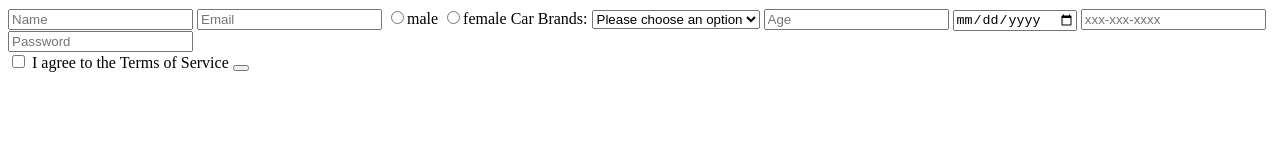
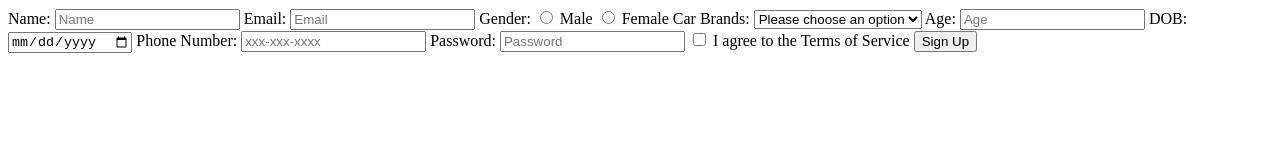
Before and after one commit to acciojob/signup-form-car-fatima2k18, a website: page main.html in a window 1280 px wide. Drawn offline with Linux system fonts and the light colour scheme.

Commit message:
created a submission

```diff
--- a/main.html
+++ b/main.html
@@ -1,45 +1,52 @@
 <!DOCTYPE html>
-
 <html>
-
 <head>
 	<link rel="stylesheet" href="styles.css">
 </head>
+<body>
+	<form method="post">
+		<label for="name">Name:</label>
+		<input type="text" placeholder="Name" id="name" required>
 
-<body>
-	<!-- the entire body must be written by student -->
-	<form method="post">
-		<input type="text" placeholder="Name" id="name" required>
-		<input type="email" placeholder="Email" id="e-mail" required>
+		<label for="email">Email:</label>
+		<input type="email" placeholder="Email" id="email" required>
+
+		<label>Gender:</label>
 		<label>
-		<input type="radio" name="gender"  value="gender_m">male
+			<input type="radio" name="gender" value="gender_m" required> Male
 		</label>
 		<label>
-		<input type="radio" name="gender"  value="gender_f">female
-			</label>
-		<label for="cars">Car Brands: </label>
-		<select id="cars"  required>
+			<input type="radio" name="gender" value="gender_f" required> Female
+		</label>
+
+		<label for="cars">Car Brands:</label>
+		<select id="cars" name="carBrand" required>
 			<option value="" disabled selected>Please choose an option</option>
-			<option value="option1" >Maruti </option>
+			<option value="option1">Maruti</option>
 			<option value="option2">Bolero</option>
 			<option value="option3">Sadan</option>
 			<option value="option4">Scorpio</option>
 		</select>
-		<input type="number" id="age" placeholder="Age">
-		<input type="date" id="dob"  required>
-		<input type="number" id="tel" placeholder="xxx-xxx-xxxx">
-		<input type="password" id="password" placeholder=Password required>
-		<br>
-	    <label>
-      <input type="checkbox" name="tos" id="tos" required> I agree to the Terms of Service
-    <button type="button" value="Sign up"></button>
+
+		<label for="age">Age:</label>
+		<input type="number" id="age" placeholder="Age" required>
+
+		<label for="dob">DOB:</label>
+		<input type="date" id="dob" required>
+
+		<label for="tel">Phone Number:</label>
+		<input type="tel" id="tel" placeholder="xxx-xxx-xxxx">
+
+		<label for="password">Password:</label>
+		<input type="password" id="password" placeholder="Password" required>
+
+		<label>
+			<input type="checkbox" name="tos" id="tos" required> I agree to the Terms of Service
 		</label>
 
+		<button type="submit">Sign Up</button>
+	</form>
 
-	</form>
- <script type="text/javascript" src="./script.js">
-</script>
-
+	<script type="text/javascript" src="./script.js"></script>
 </body>
-
 </html>
```
